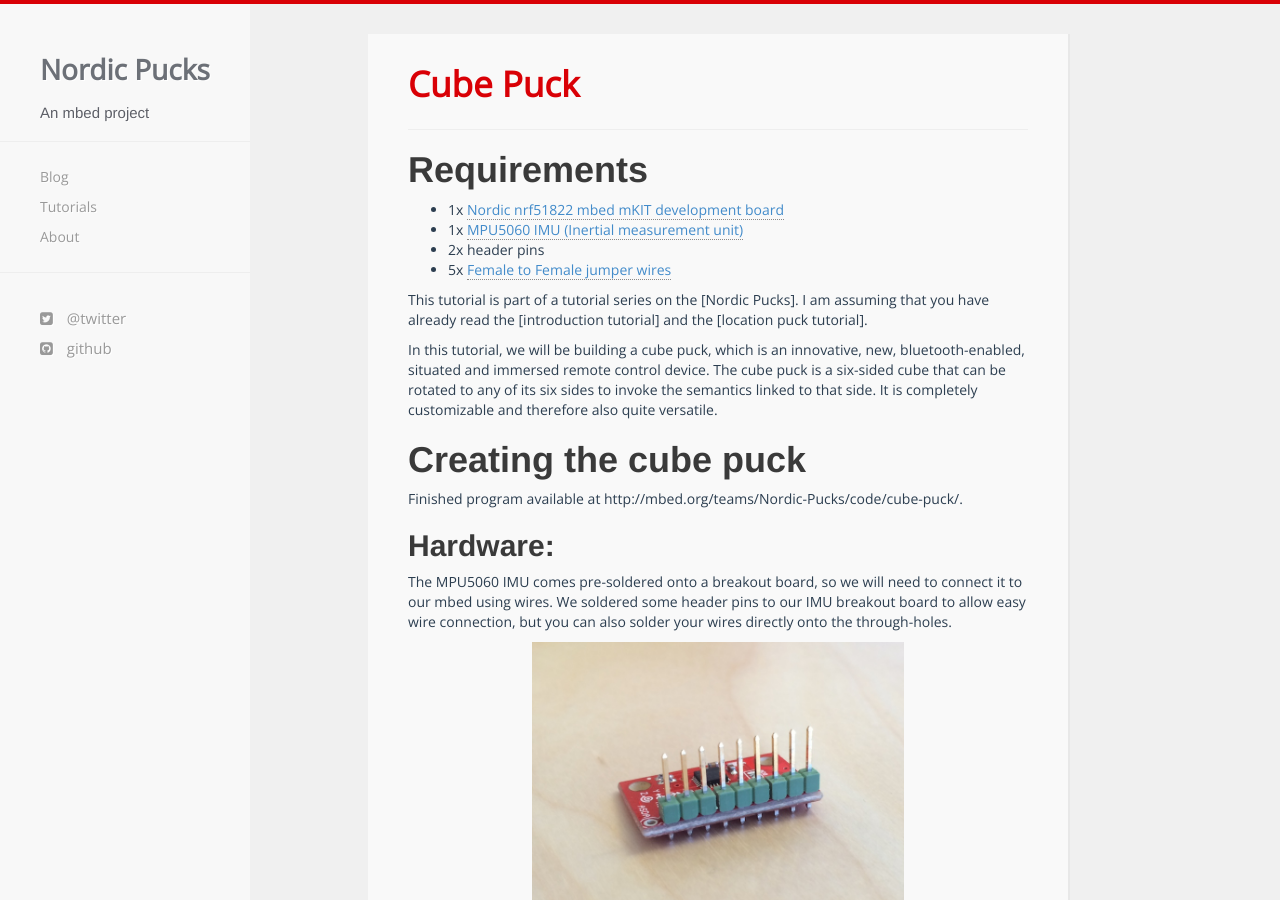
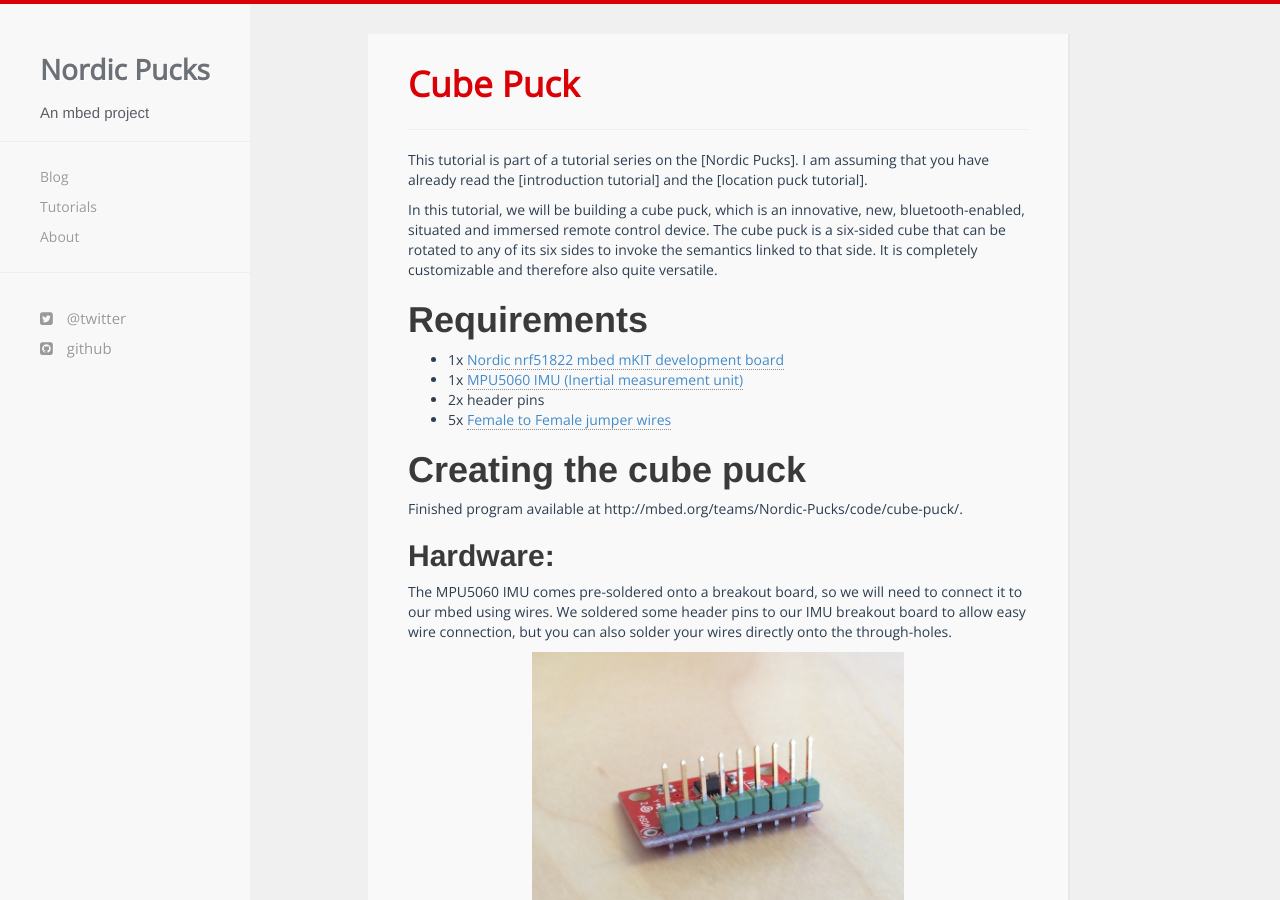
Before and after one commit to NordicPlayground/puck, a Jekyll site: the page built from _tutorials/cube.md, in a window 1280 px wide and 900 px high. Built offline with Jekyll 4.4.1, drawn with Linux system fonts in a browser that asks for light colours; nearby versions of some CDN libraries; comment, search, counter and statistics services are not loaded; some of the changed lines change nothing that is shown.

Commit message:
Move introduction to top

```diff
--- a/_tutorials/cube.md
+++ b/_tutorials/cube.md
@@ -3,12 +3,6 @@ layout: tutorial
 title: Cube Puck
 description: How to create your own Cube Puck
 ---
-
-# Requirements
-- 1x [Nordic nrf51822 mbed mKIT development board](https://mbed.org/platforms/Nordic-nRF51822/)
-- 1x [MPU5060 IMU (Inertial measurement unit)](https://www.sparkfun.com/products/11028)
-- 2x header pins
-- 5x [Female to Female jumper wires](http://www.seeedstudio.com/depot/1-pin-dualfemale-jumper-wire-100mm-50pcs-pack-p-260.html?cPath=44_47)
 
 This tutorial is part of a tutorial series on the [Nordic Pucks].
 I am assuming that you have already read the [introduction tutorial] and the [location puck tutorial].
@@ -16,6 +10,12 @@ I am assuming that you have already read the [introduction tutorial] and the [lo
 In this tutorial, we will be building a cube puck, which is an innovative, new, bluetooth-enabled, situated and immersed remote control device.
 The cube puck is a six-sided cube that can be rotated to any of its six sides to invoke the semantics linked to that side.
 It is completely customizable and therefore also quite versatile.
+
+# Requirements
+- 1x [Nordic nrf51822 mbed mKIT development board](https://mbed.org/platforms/Nordic-nRF51822/)
+- 1x [MPU5060 IMU (Inertial measurement unit)](https://www.sparkfun.com/products/11028)
+- 2x header pins
+- 5x [Female to Female jumper wires](http://www.seeedstudio.com/depot/1-pin-dualfemale-jumper-wire-100mm-50pcs-pack-p-260.html?cPath=44_47)
 
 
 # Creating the cube puck
```
